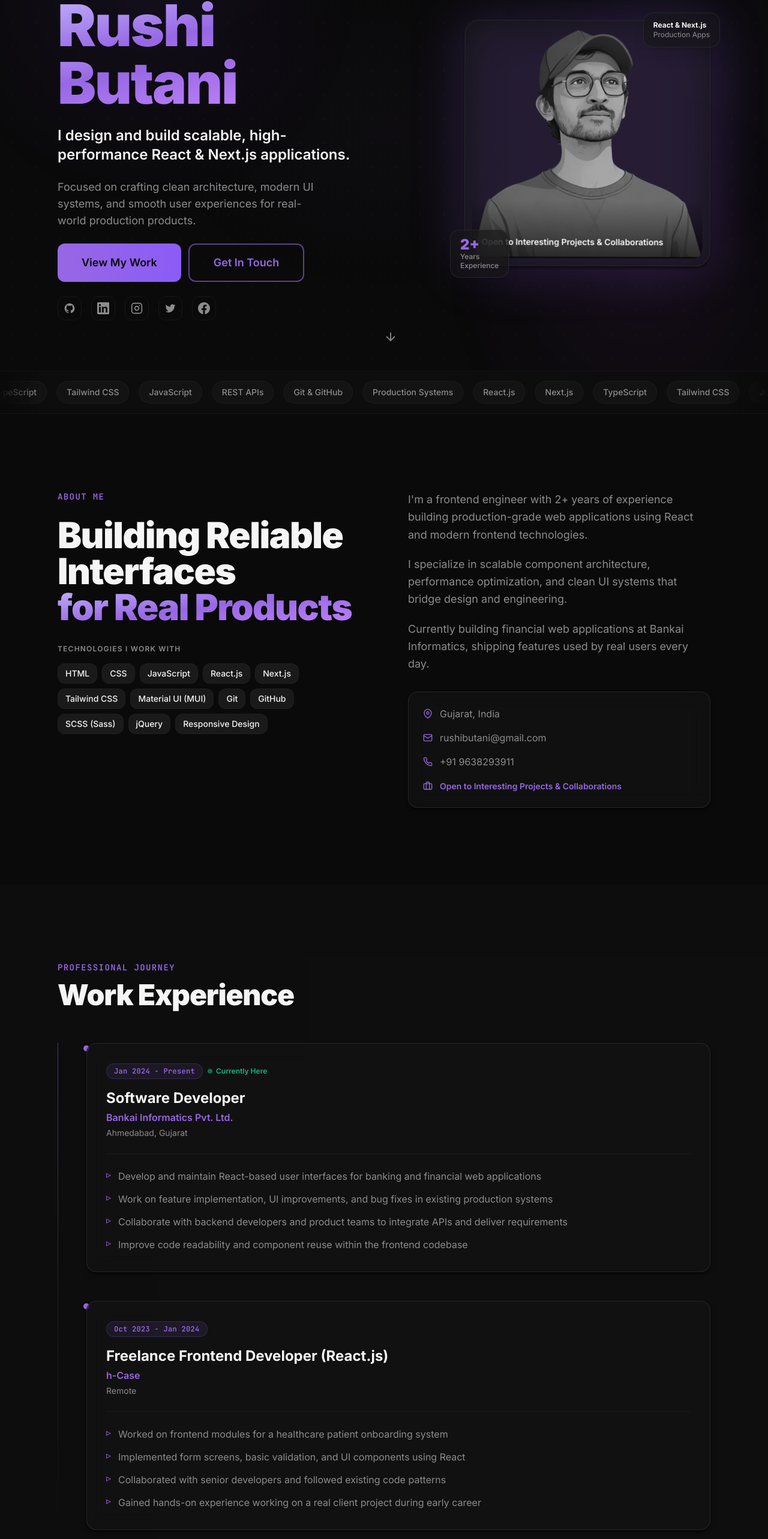
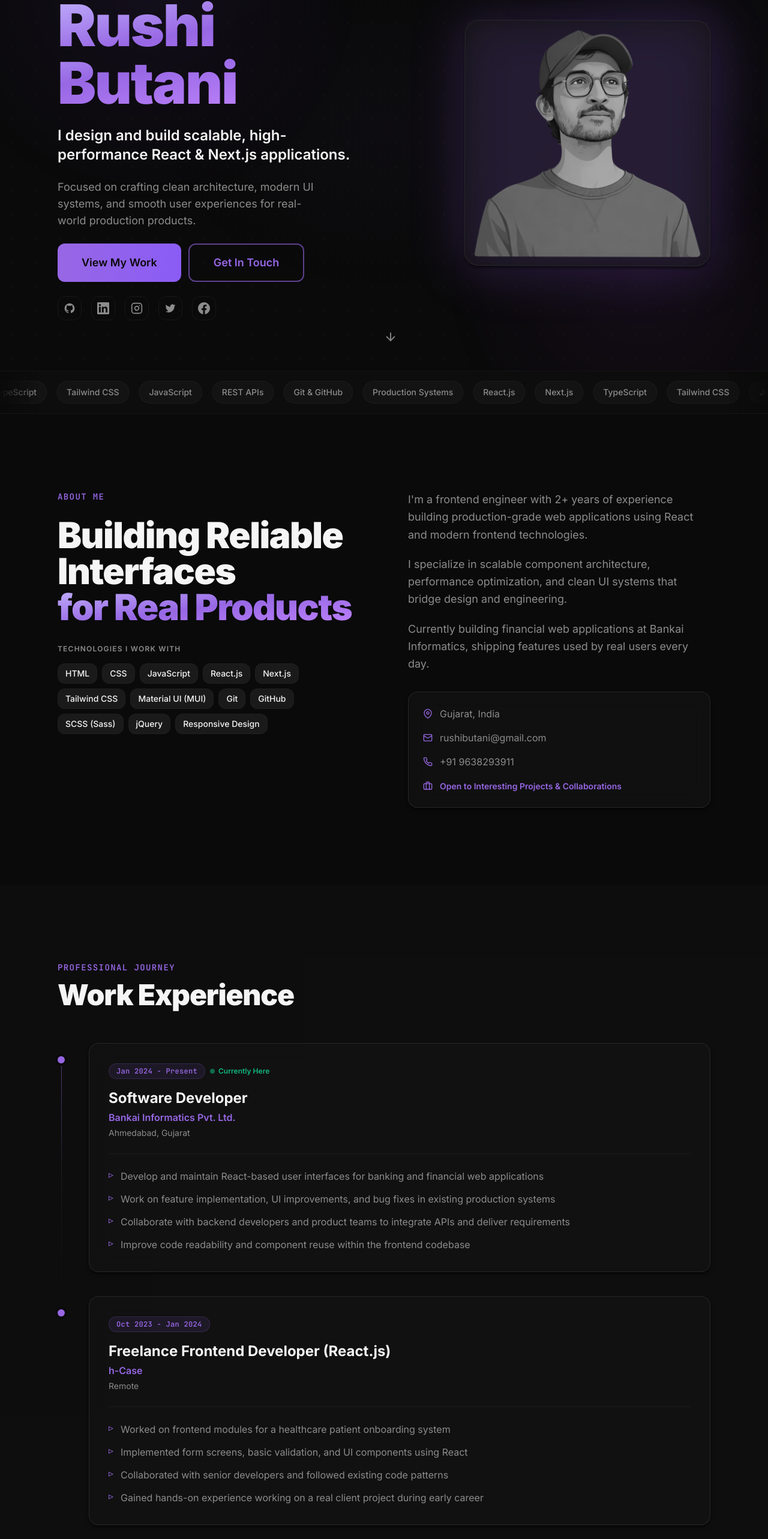
Before and after one commit to rushibutani/rushi-portfolio, a Next.js app: page / in a window 1280 px wide. Shown: the part 182-2748 px from the top of the page at 60% size. Built offline with nearby package versions, Linux system fonts and the light colour scheme.

Commit message:
Change image section and experiance section

```diff
--- a/src/sections/experience.tsx
+++ b/src/sections/experience.tsx
@@ -16,17 +16,23 @@ export default function Experience() {
         </div>
 
         {/* Timeline */}
-        <div className="relative pl-8 md:pl-12">
-          {/* Vertical line */}
-          <div className="timeline-line" />
+        <div className="flex flex-col gap-0">
+          {experience.map((job, index) => {
+            const isLast = index === experience.length - 1;
+            return (
+              <div key={index} className="flex gap-6 md:gap-10">
+                {/* ── Left: dot + connecting line ── */}
+                <div className="flex flex-col items-center flex-shrink-0">
+                  {/* Dot */}
+                  <div className="w-3 h-3 mt-[22px] rounded-full bg-primary ring-4 ring-background flex-shrink-0 z-10" />
+                  {/* Line below dot — hidden on last item */}
+                  {!isLast && (
+                    <div className="w-px flex-1 mt-1 bg-gradient-to-b from-primary/50 via-border/60 to-transparent" />
+                  )}
+                </div>
 
-          <div className="space-y-12">
-            {experience.map((job, index) => (
-              <div key={index} className="relative">
-                {/* Timeline dot */}
-                <div className="timeline-dot" />
-
-                {/* Card */}
+                {/* ── Right: card ── */}
+                <div className={`flex-1 ${isLast ? "pb-0" : "pb-10"}`}>
                   <div className="glass-card p-6 md:p-8 rounded-2xl hover:border-primary/30 transition-all duration-300 hover:-translate-y-0.5 hover:shadow-xl group">
                     {/* Year chip */}
                     <div className="inline-flex items-center gap-2 mb-4">
@@ -71,8 +77,9 @@ export default function Experience() {
                     </ul>
                   </div>
                 </div>
-            ))}
               </div>
+            );
+          })}
         </div>
       </SectionReveal>
     </Section>
--- a/src/sections/hero.tsx
+++ b/src/sections/hero.tsx
@@ -81,40 +81,7 @@ export default function Hero() {
                     priority
                     className="w-full h-full object-cover grayscale hover:grayscale-0 transition-all duration-500"
                   />
-                  {/* Dark overlay at bottom */}
-                  <div className="absolute bottom-0 inset-x-0 h-24 bg-gradient-to-t from-black/60 to-transparent" />
-                  <div className="absolute bottom-4 left-4">
-                    <span className="text-white font-semibold text-sm drop-shadow">
-                      {personalInfo.availability}
-                    </span>
-                  </div>
                 </div>
-              </div>
-
-              {/* Floating badge — years of experience */}
-              <div
-                className="absolute -bottom-4 -left-6 glass-card px-4 py-3 rounded-2xl shadow-xl"
-                style={{ backdropFilter: "blur(20px)" }}
-              >
-                <p className="text-2xl font-black text-primary leading-none">
-                  2+
-                </p>
-                <p className="text-xs text-muted-foreground font-medium leading-tight">
-                  Years
-                  <br />
-                  Experience
-                </p>
-              </div>
-
-              {/* Floating badge — stack */}
-              <div
-                className="absolute -top-4 -right-4 glass-card px-4 py-3 rounded-2xl shadow-xl"
-                style={{ backdropFilter: "blur(20px)" }}
-              >
-                <p className="text-xs font-bold text-foreground">
-                  React &amp; Next.js
-                </p>
-                <p className="text-xs text-muted-foreground">Production Apps</p>
               </div>
             </div>
           </div>
```
Lines whose indentation alone changed are shown as unchanged.
